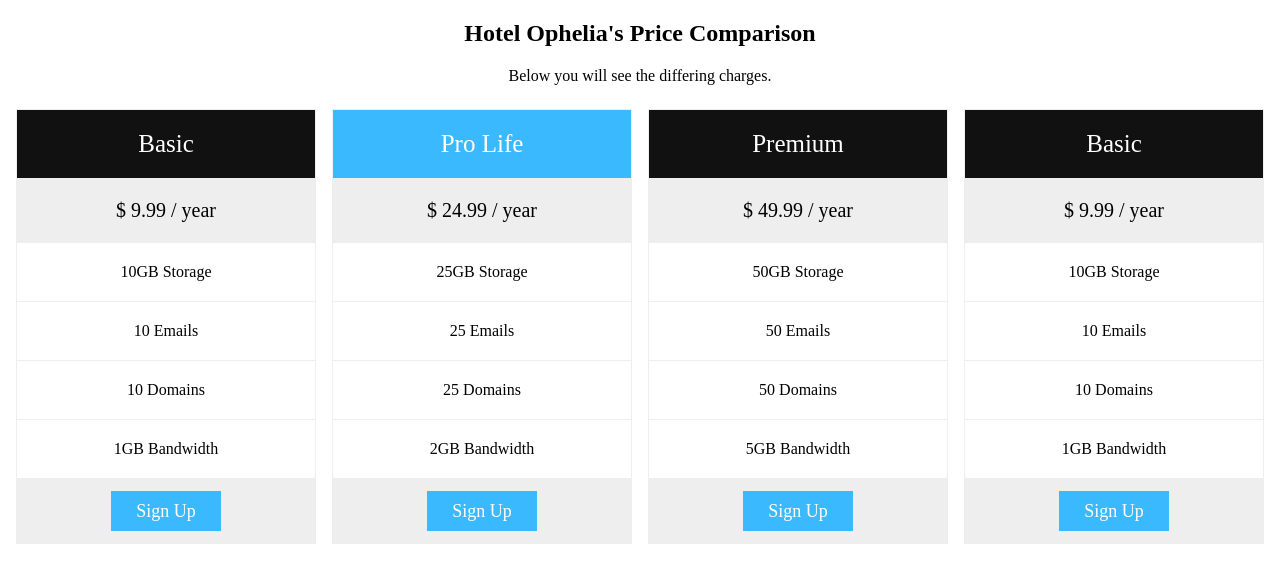
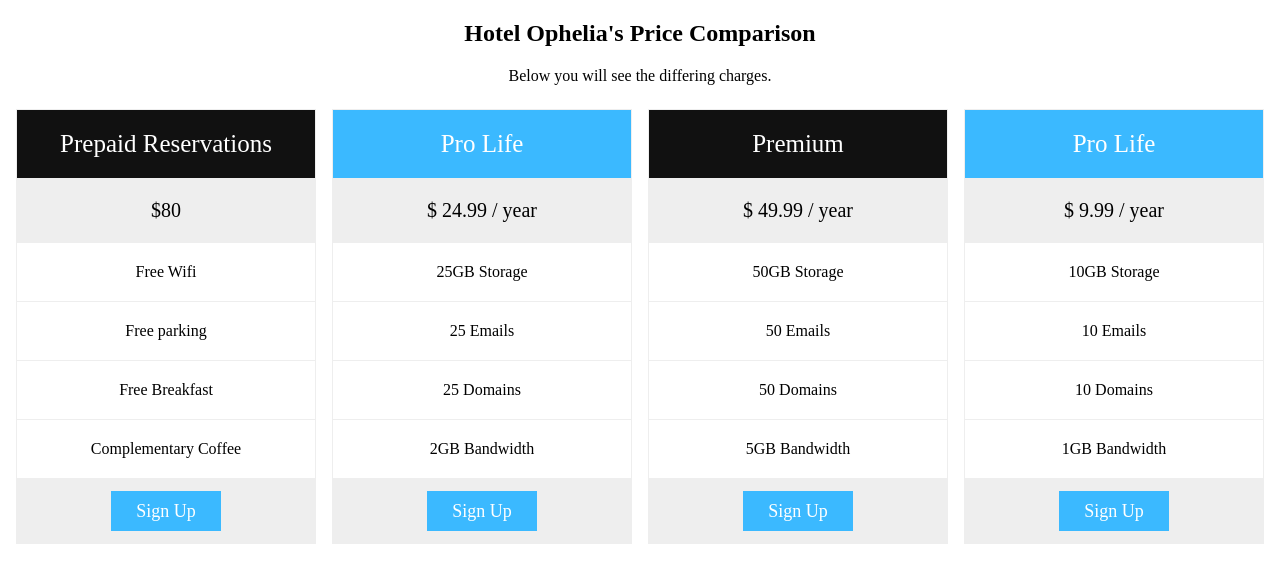
Before and after one commit to kyglowebb/Project_Ophelia, a website: page Price_Comparison.html in a window 1280 px wide. Drawn offline with Linux system fonts and the light colour scheme.

Commit message:
Update Price_Comparison.html

```diff
--- a/Price_Comparison.html
+++ b/Price_Comparison.html
@@ -68,12 +68,12 @@
 
 <div class="columns">
   <ul class="price">
-    <li class="header">Basic</li>
-    <li class="grey">$ 9.99 / year</li>
-    <li>10GB Storage</li>
-    <li>10 Emails</li>
-    <li>10 Domains</li>
-    <li>1GB Bandwidth</li>
+    <li class="header">Prepaid Reservations</li>
+    <li class="grey">$80</li>
+    <li>Free Wifi</li>
+    <li>Free parking</li>
+    <li>Free Breakfast</li>
+    <li>Complementary Coffee</li>
     <li class="grey"><a href="#" class="button">Sign Up</a></li>
   </ul>
 </div>
@@ -105,7 +105,7 @@
 
 <div class="columns">
   <ul class="price">
-    <li class="header">Basic</li>
+    <li class="header" style="background-color:#3BB9FF">Pro Life</li>
     <li class="grey">$ 9.99 / year</li>
     <li>10GB Storage</li>
     <li>10 Emails</li>
```
